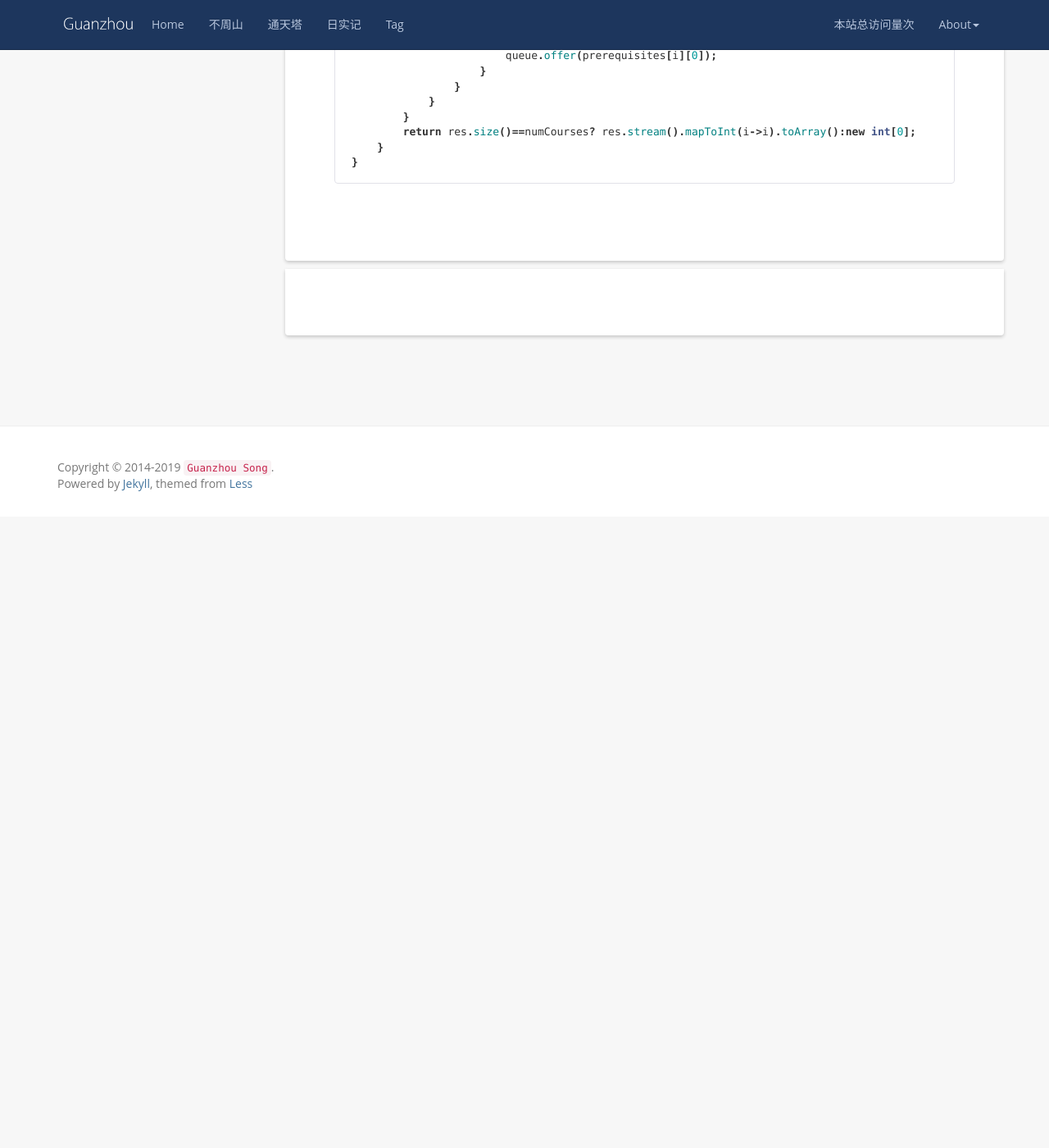
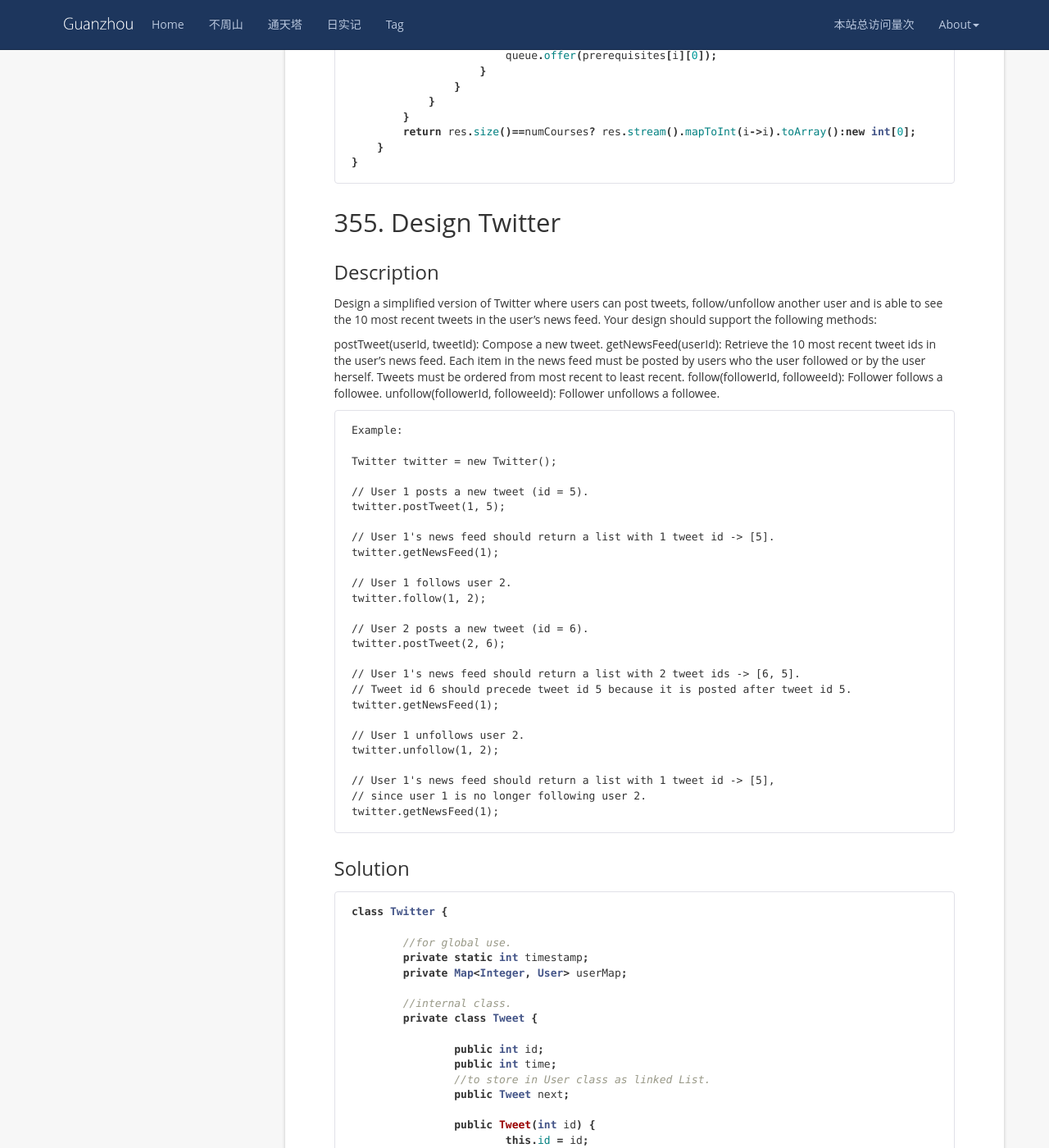
Before and after one commit to wangsimin04/GuanzhouSong.github.io, a Jekyll site: the page built from _posts/2019-10-01-LeetCode.md, in a window 1280 px wide and 1400 px high, scrolled down 23762 px. Shown: the whole window at 82% size. Built offline with Jekyll 4.4.1, drawn with Linux system fonts in a browser that asks for light colours; nearby versions of some CDN libraries; comment, search, counter and statistics services are not loaded; before the commit the page ends 24392 px from its top, so only the background shows below that; some of the changed text lies outside the part shown.

Commit message:
Update 2019-10-01-LeetCode.md

````diff
--- a/_posts/2019-10-01-LeetCode.md
+++ b/_posts/2019-10-01-LeetCode.md
@@ -1142,3 +1142,173 @@ class Solution {
     }
 }
 ```
+
+## 355. Design Twitter
+### Description
+Design a simplified version of Twitter where users can post tweets, follow/unfollow another user and is able to see the 10 most recent tweets in the user's news feed. Your design should support the following methods:
+
+postTweet(userId, tweetId): Compose a new tweet.
+getNewsFeed(userId): Retrieve the 10 most recent tweet ids in the user's news feed. Each item in the news feed must be posted by users who the user followed or by the user herself. Tweets must be ordered from most recent to least recent.
+follow(followerId, followeeId): Follower follows a followee.
+unfollow(followerId, followeeId): Follower unfollows a followee.
+```
+Example:
+
+Twitter twitter = new Twitter();
+
+// User 1 posts a new tweet (id = 5).
+twitter.postTweet(1, 5);
+
+// User 1's news feed should return a list with 1 tweet id -> [5].
+twitter.getNewsFeed(1);
+
+// User 1 follows user 2.
+twitter.follow(1, 2);
+
+// User 2 posts a new tweet (id = 6).
+twitter.postTweet(2, 6);
+
+// User 1's news feed should return a list with 2 tweet ids -> [6, 5].
+// Tweet id 6 should precede tweet id 5 because it is posted after tweet id 5.
+twitter.getNewsFeed(1);
+
+// User 1 unfollows user 2.
+twitter.unfollow(1, 2);
+
+// User 1's news feed should return a list with 1 tweet id -> [5],
+// since user 1 is no longer following user 2.
+twitter.getNewsFeed(1);
+```
+
+### Solution
+```java
+class Twitter {
+
+	//for global use.
+	private static int timestamp;
+	private Map<Integer, User> userMap;
+
+	//internal class.
+	private class Tweet {
+
+		public int id;
+		public int time;
+		//to store in User class as linked List.
+		public Tweet next;
+
+		public Tweet(int id) {
+			this.id = id;
+			time = timestamp++;
+			next = null;
+		}
+	}
+
+	private class User {
+
+		public int id;
+		public Set<Integer> followed;
+		//use linkedlist to store sorted by time.
+		public Tweet head;
+
+		public User(int id) {
+			this.id = id;
+			followed = new HashSet<Integer>();
+			followed.add(this.id);
+			head = null;
+		}
+
+		public void follow(int id) {
+			followed.add(id);
+		}
+
+		public void unfollow(int id) {
+			followed.remove(id);
+		}
+
+		public void post(int id) {
+			Tweet t = new Tweet(id);
+			t.next = head;
+			head = t;
+		}
+	}
+
+	/**
+	 * Initialize your data structure here.
+	 */
+	public Twitter() {
+		userMap = new HashMap<Integer, User>();
+	}
+
+	/**
+	 * Compose a new tweet.
+	 */
+	public void postTweet(int userId, int tweetId) {
+		if (!userMap.containsKey(userId)) {
+			User u = new User(userId);
+			userMap.put(userId, u);
+		}
+		User u = userMap.get(userId);
+		u.post(tweetId);
+	}
+
+	/**
+	 * Retrieve the 10 most recent tweet ids in the user's news feed. Each item in the news feed
+	 * must be posted by users who the user followed or by the user herself. Tweets must be ordered
+	 * from most recent to least recent.
+	 */
+	public List<Integer> getNewsFeed(int userId) {
+		List<Integer> res = new LinkedList<>();
+		if (!userMap.containsKey(userId)) {
+			return res;
+		}
+
+		Set<Integer> users = userMap.get(userId).followed;
+		PriorityQueue<Tweet> q = new PriorityQueue<>((a, b) -> (b.time - a.time));
+		for (int user : users) {
+			Tweet t = userMap.get(user).head;
+			if (t != null) {
+				q.add(t);
+			}
+		}
+		int n = 0;
+		//to receive most up-to-date tweet and put next to queue.
+		while (!q.isEmpty() && n < 10) {
+			Tweet t = q.poll();
+			res.add(t.id);
+			n++;
+			if(t.next != null){
+				q.offer(t.next);
+			}
+		}
+		return res;
+
+	}
+
+	/**
+	 * Follower follows a followee. If the operation is invalid, it should be a no-op.
+	 */
+	public void follow(int followerId, int followeeId) {
+		if (!userMap.containsKey(followerId)) {
+			User u = new User(followerId);
+			userMap.put(followerId, u);
+		}
+		if (!userMap.containsKey(followeeId)) {
+			User u = new User(followeeId);
+			userMap.put(followeeId, u);
+		}
+		userMap.get(followerId).follow(followeeId);
+	}
+
+	/**
+	 * Follower unfollows a followee. If the operation is invalid, it should be a no-op.
+	 */
+	public void unfollow(int followerId, int followeeId) {
+		if (!userMap.containsKey(followerId) || followeeId == followerId) {
+			return;
+		}
+		userMap.get(followerId).unfollow(followeeId);
+	}
+}
+
+
+```
````
